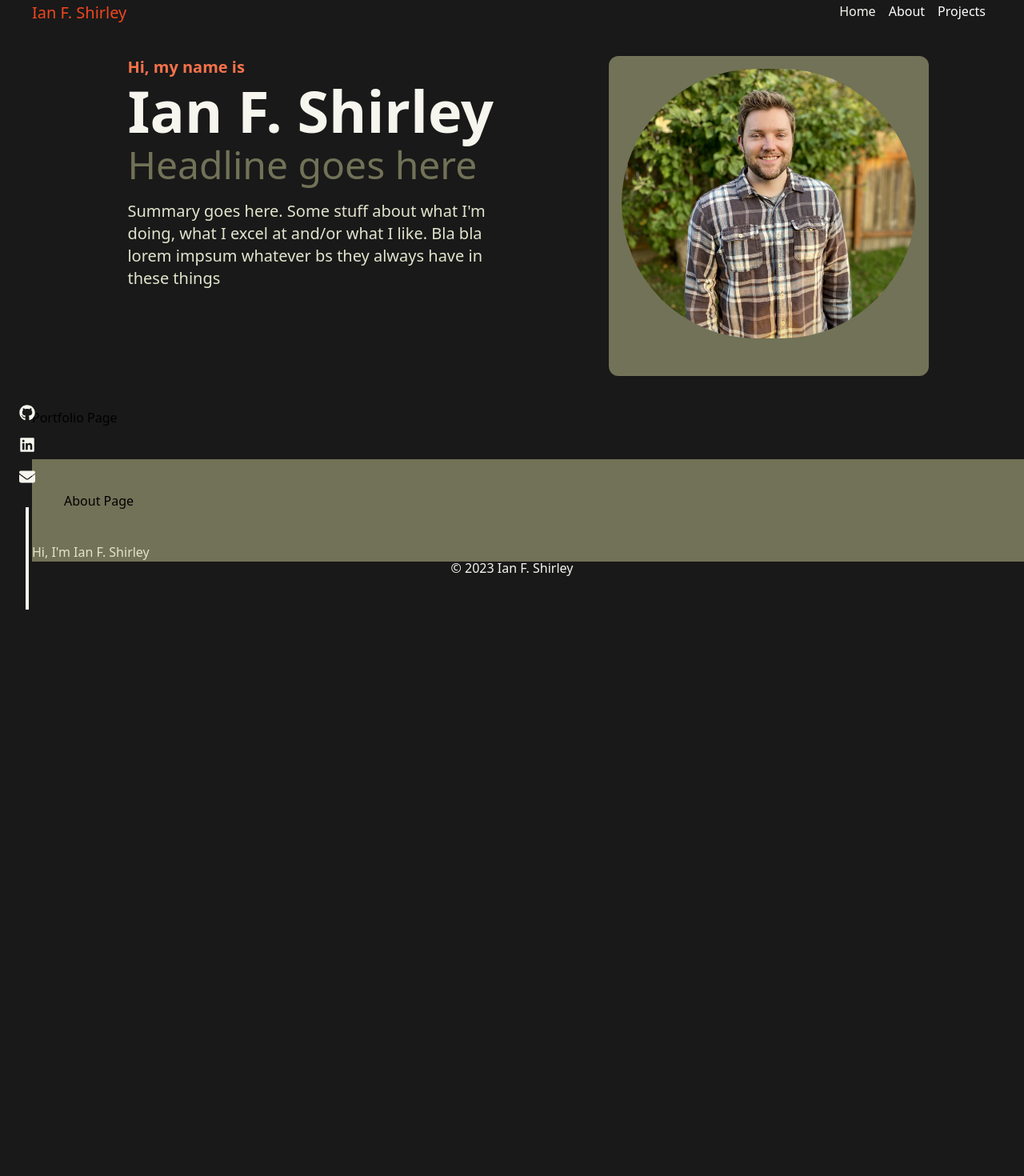
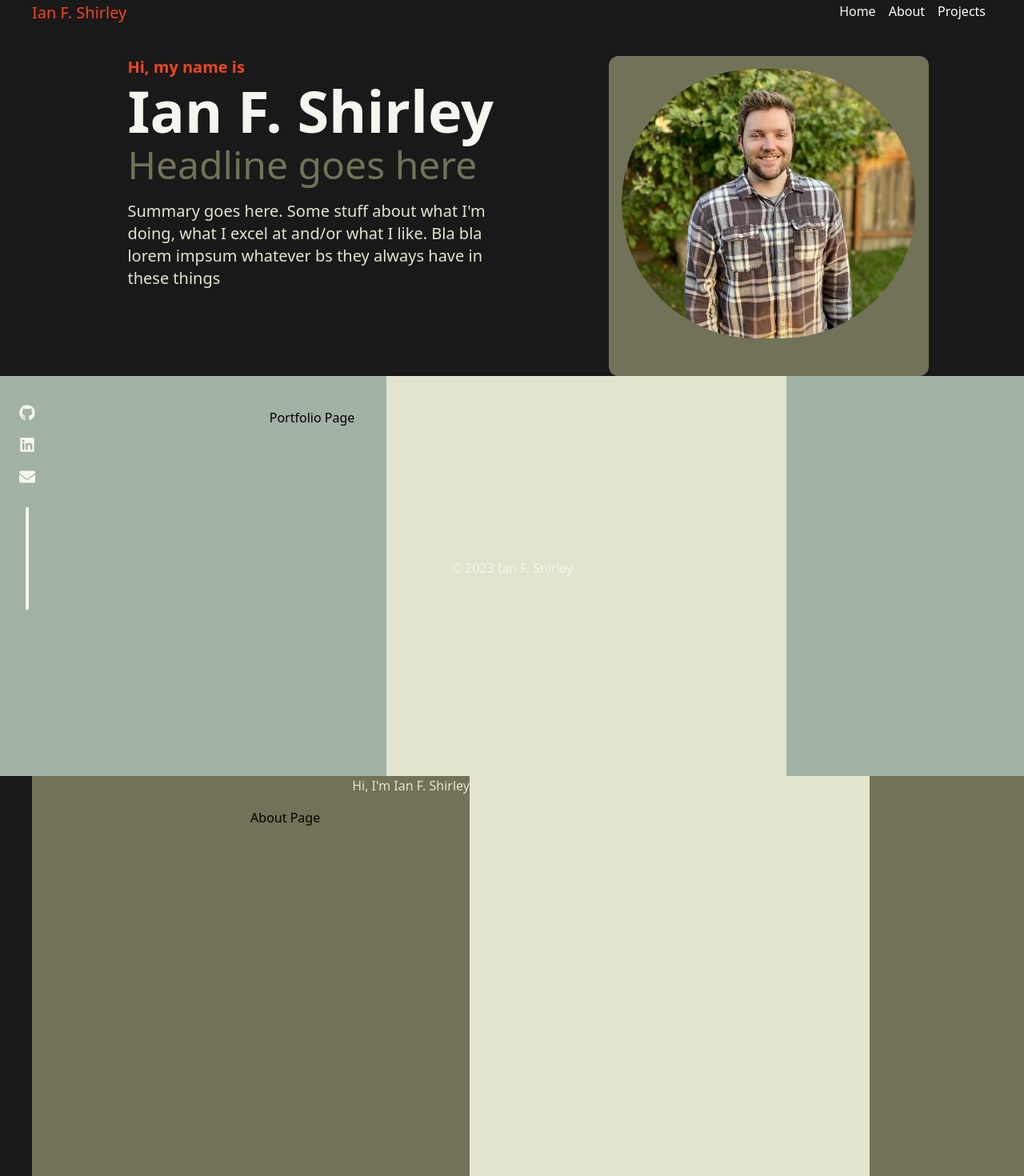
Before and after one commit to ianfshirley/Portfolio, a Next.js app: page / in a window 1280 px wide. Shown: the part 38-1508 px from the top of the page at 80% size. Before the commit the page ends 800 px from the top, so only its background shows below. Built offline with nearby package versions, Linux system fonts and the light colour scheme.

Commit message:
added some styling and switched from multiple pages to one page

```diff
--- a/app/about/page.js
+++ /dev/null
@@ -1,12 +0,0 @@
-
-
-export default function About() {
-  return (
-    <main className="w-full mx-10 bg-army">
-      <h1
-        className='w-full p-10'
-      >About Page</h1>
-      <h3 className="text-mist">Hi, I'm Ian F. Shirley</h3>
-    </main>
-  )
-}
--- /dev/null
+++ b/app/components/About/About.js
@@ -0,0 +1,14 @@
+
+
+
+export default function About() {
+  return (
+    <main id='about' className="w-full mx-10 bg-army flex justify-center">
+      <h1
+        className='p-10'
+      >About Page</h1>
+      <h3 className="text-mist">Hi, I'm Ian F. Shirley</h3>
+      <div className="bg-mist h-[500px] w-[500px]"></div>
+    </main>
+  )
+}
--- a/app/components/Header/NavBar.js
+++ b/app/components/Header/NavBar.js
@@ -12,13 +12,13 @@ export default function NavBar() {
           Home
         </Link>
         <Link
-          href='/about'
+          href='#about'
           className="p-2 text-white hover:text-peach-500"
         >
           About
         </Link>
         <Link
-          href='/portfolio'
+          href='#portfolio'
           className="p-2 text-white hover:text-peach-500"
         >
           Projects
--- a/app/components/Hero.js
+++ b/app/components/Hero.js
@@ -5,7 +5,7 @@ export default function Hero() {
   return (
     <div className="flex flex-row justify-evenly mx-10">
       <div className="justify-center mx-10 sm:pr-6">
-        <h1 className="mb-1 text-2xl font-bold leading-tight text-peach sm:text-xl">Hi, my name is</h1>
+        <h1 className="mb-1 text-2xl font-bold leading-tight text-peach-500 sm:text-xl">Hi, my name is</h1>
         <h2 className="mb-2 text-5xl font-bold leading-tight text-mist-50 sm:text-7xl">Ian F. Shirley</h2>
         <h3 className="mb-3 text-2xl font-medium text-army sm:text-5xl">Headline goes here</h3>
         <p className="max-w-md mt-5 mb-1 text-lg text-mist sm:text-xl">Summary goes here. Some stuff about what I'm doing, what I excel at and/or what I like. Bla bla lorem impsum whatever bs they always have in these things</p>
--- /dev/null
+++ b/app/components/Portfolio/Portfolio.js
@@ -0,0 +1,12 @@
+
+
+export default function Portfolio() {
+  return (
+    <main id='portfolio' className="bg-fog flex justify-center">
+      <h1
+        className='p-10'
+      >Portfolio Page</h1>
+      <div className="bg-mist h-[500px] w-[500px]"></div>
+    </main>
+  )
+}
--- a/app/layout.js
+++ b/app/layout.js
@@ -12,9 +12,6 @@ export const metadata = {
 export default function RootLayout({ children }) {
   return (
     <html lang="en">
-      <head>
-        <link rel='icon' href='/favicon.ico' />
-      </head>
       <body className='w-screen bg-[#191919] absolute'>
         <Header />
         {children}
--- a/app/page.js
+++ b/app/page.js
@@ -1,7 +1,6 @@
 import Hero from "./components/Hero"
-import About from "./about/page"
-import Portfolio from "./portfolio/page"
-
+import About from "./components/About/About"
+import Portfolio from "./components/Portfolio/Portfolio"
 
 export default function Home() {
   return (
--- a/app/portfolio/page.js
+++ /dev/null
@@ -1,11 +0,0 @@
-
-
-export default function Portfolio() {
-  return (
-    <main className="">
-      <h1
-        className='w-full p-10'
-      >Portfolio Page</h1>
-    </main>
-  )
-}
```
Also changed, not shown: 1 other file (tests, documents, lock files or other folders).
